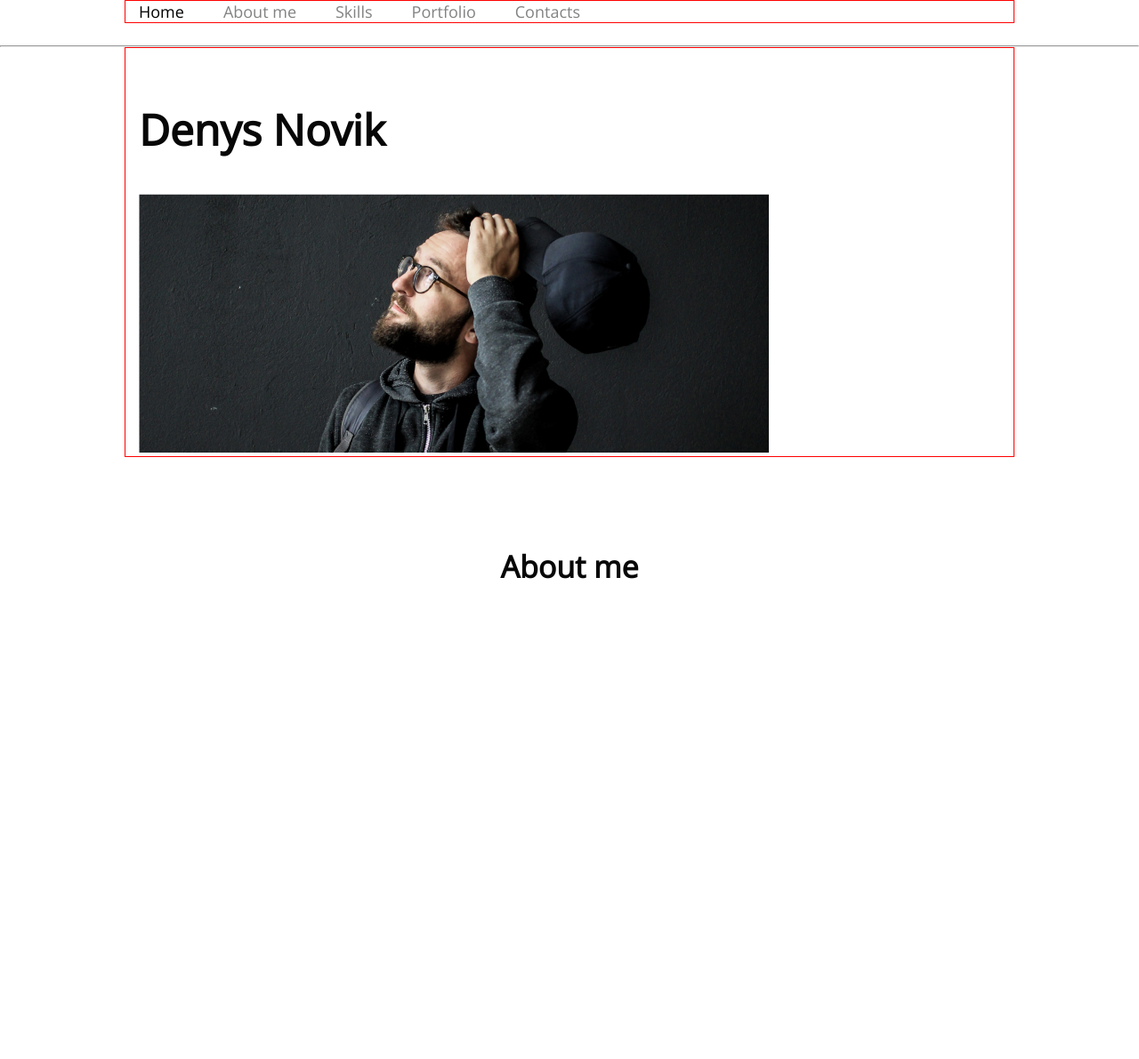
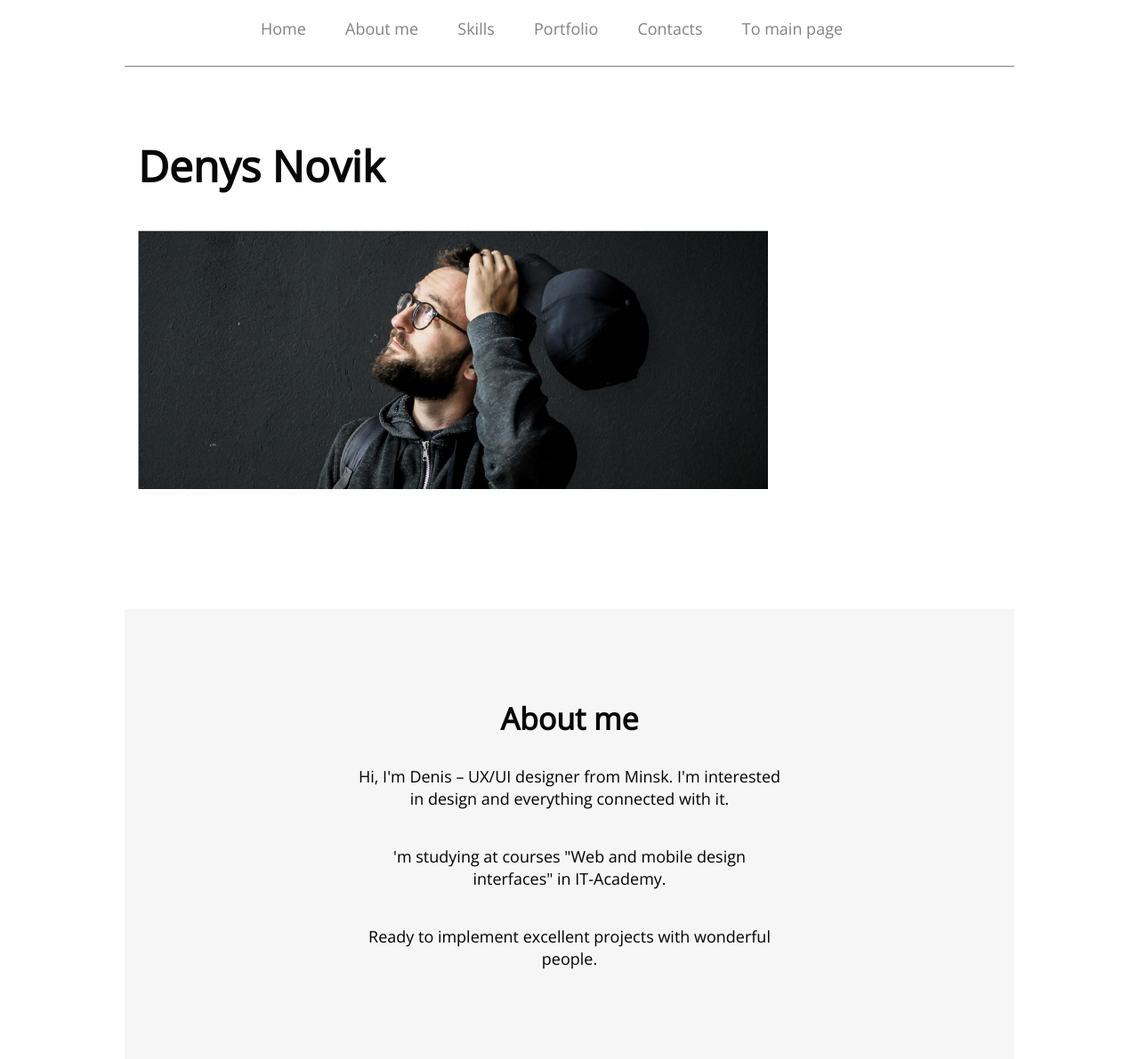
Before and after one commit to KubrykAlex/beetroot-homewors, a plain HTML site: page lesson-5-figma/index.html in a window 1280 px wide. Shown: the whole page at 89% size. Before the commit the page ends 800 px from the top, so only its background shows below. Drawn offline with nearby package versions, Linux system fonts and the light colour scheme.

Commit message:
in progress

```diff
--- a/lesson-5-figma/index.css
+++ b/lesson-5-figma/index.css
@@ -9,7 +9,7 @@
 }
 
 body {
-
+  font-family: "Open Sans";
 }
 
 h1,
@@ -18,7 +18,19 @@ h3,
 h4,
 h5,
 h6 {
+  padding: 0;
+  margin: 0;
 }
+
+a {
+  text-decoration: none;
+  color: var(--c-gray);
+}
+
+a:hover {
+  color: var(--c-black);
+}
+
 /* * Navigation */
 
 .container {
@@ -27,16 +39,17 @@ h6 {
   max-width: 1000px;
   padding-left: 15px;
   padding-right: 15px;
-  border: 1px solid red;
+  padding-bottom: 30px;
+  padding-top: 20px;
+  /* border: 1px solid red; */
 }
 
 .navigation {
-
+  text-align: center;
+  border-bottom: 1px solid var(--c-gray);
 }
 
-.navigation-item,
-.navigation-home {
-  font-family: "Open Sans";
+.navigation-item {
   font-weight: 400;
   font-size: 18px;
   line-height: 24px;
@@ -48,13 +61,9 @@ h6 {
   color: var(--c-gray);
 }
 
-.line {
-  color: var(--c-gray);
-  margin-top: 25px;
-}
+/* * Banner */
 
 .banner-name {
-  font-family: "Open Sans";
   font-weight: 700;
   font-size: 48px;
   line-height: 64px;
@@ -65,21 +74,40 @@ h6 {
 .banner-img-block {
   width: 100%;
   margin-top: 40px;
+  margin-bottom: 100px;
 }
-
 
 /* *About me */
 
+.about {
+  padding-top: 100px;
+  padding-bottom: 100px;
+  background: #f6f6f6;
+}
+
 .about-me {
-  font-family: 'Open Sans';
   font-weight: 700;
   font-size: 34px;
   line-height: 46px;
   text-align: center;
   color: var(--c-black);
-  padding-top: 100px;
 }
 
-.about-me-text {
+.about-me-punkt {
+  margin: 0 auto;
+  max-width: 1000px;
+  width: 480px;
+  margin-top: 30px;
+}
 
+.about-me-item {
+  font-weight: 400;
+  font-size: 18px;
+  line-height: 25px;
+  text-align: center;
+  margin-bottom: 40px;
 }
+
+.about-me-item:last-child {
+  margin-bottom: 0;
+}
--- a/lesson-5-figma/index.html
+++ b/lesson-5-figma/index.html
@@ -4,7 +4,13 @@
     <meta charset="UTF-8" />
     <meta http-equiv="X-UA-Compatible" content="IE=edge" />
     <meta name="viewport" content="width=device-width, initial-scale=1.0" />
-    <title>Document</title>
+    <title>Figma</title>
+    <link rel="preconnect" href="https://fonts.googleapis.com" />
+    <link rel="preconnect" href="https://fonts.gstatic.com" crossorigin />
+    <link
+      href="https://fonts.googleapis.com/css2?family=Open+Sans&display=swap"
+      rel="stylesheet"
+    />
     <link rel="stylesheet" href="./index.css" />
     <link rel="preconnect" href="https://fonts.googleapis.com" />
     <link rel="preconnect" href="https://fonts.gstatic.com" crossorigin />
@@ -14,20 +20,33 @@
     />
   </head>
   <body>
+    <!-- *Header -->
     <header>
       <nav class="container navigation">
         <ul>
-          <li class="navigation-home">Home</li>
-          <li class="navigation-item">About me</li>
-          <li class="navigation-item">Skills</li>
-          <li class="navigation-item">Portfolio</li>
-          <li class="navigation-item">Contacts</li>
+          <li class="navigation-item">
+            <a href="./pages/home/Home.html">Home</a>
+          </li>
+          <li class="navigation-item">
+            <a href="./pages/about-me/about-me.html">About me</a>
+          </li>
+          <li class="navigation-item">
+            <a href="./pages/skills/skills.html">Skills</a>
+          </li>
+          <li class="navigation-item">
+            <a href="./pages/portfolio/portfolio.html">Portfolio</a>
+          </li>
+          <li class="navigation-item">
+            <a href="./pages/contacts/contacts.html">Contacts</a>
+          </li>
+          <li class="navigation-item">
+            <a href="../index.html">To main page</a>
+          </li>
         </ul>
       </nav>
-
-      <hr class="line" />
     </header>
 
+    <!-- * Banner -->
     <div class="banner">
       <div class="container">
         <h1 class="banner-name">Denys Novik</h1>
@@ -36,11 +55,25 @@
         </div>
       </div>
     </div>
+    <!-- *About me -->
+    <section class="about container">
+      <div class="about-block">
+        <h3 class="about-me">About me</h3>
 
-    <div class="about">
-      <h3 class="about-me">About me</h3>
-
-      <p class="about-me-text"></p>
-    </div>
+        <div class="about-me-punkt">
+          <p class="about-me-item">
+            Hi, I'm Denis – UX/UI designer from Minsk. I'm interested in design
+            and everything connected with it.
+          </p>
+          <p class="about-me-item">
+            'm studying at courses "Web and mobile design interfaces" in
+            IT-Academy.
+          </p>
+          <p class="about-me-item">
+            Ready to implement excellent projects with wonderful people.
+          </p>
+        </div>
+      </div>
+    </section>
   </body>
 </html>
```
Also changed, not shown: index.html (+7 -0 lines), lesson-3-css/lesson-3.html (+1 -1 lines), lesson-6-block/index.html (added, +12 -0 lines), assets/favicon.ico (added), favicon.ico, lesson-5-figma/pages/about-me/about-me.html (added), lesson-5-figma/pages/contacts/contacts.html (added), lesson-5-figma/pages/home/Home.html (added), lesson-5-figma/pages/portfolio/portfolio.html (added), lesson-5-figma/pages/skills/skills.html (added), lesson-6-block/index.css (added), 1 other file.
